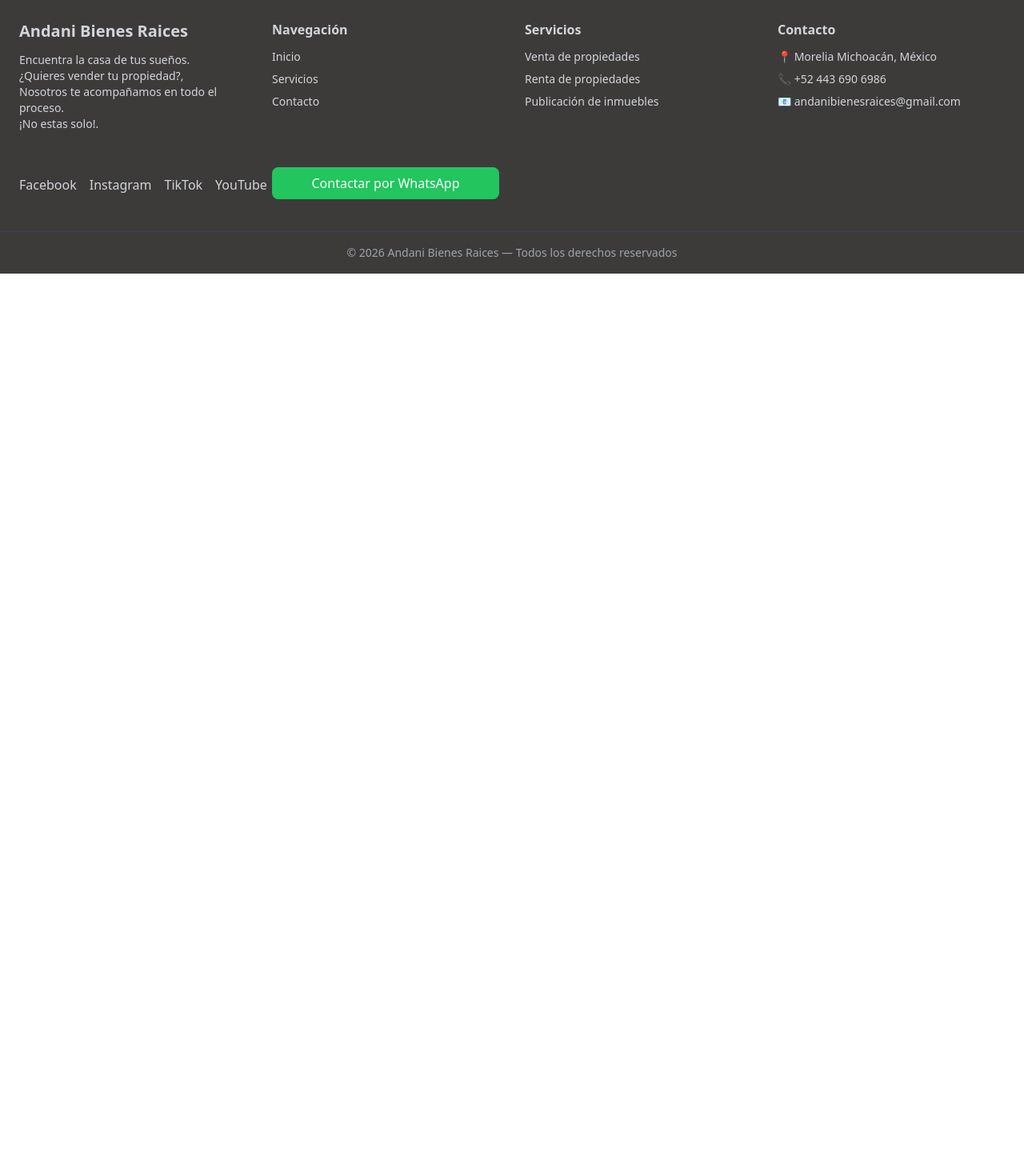
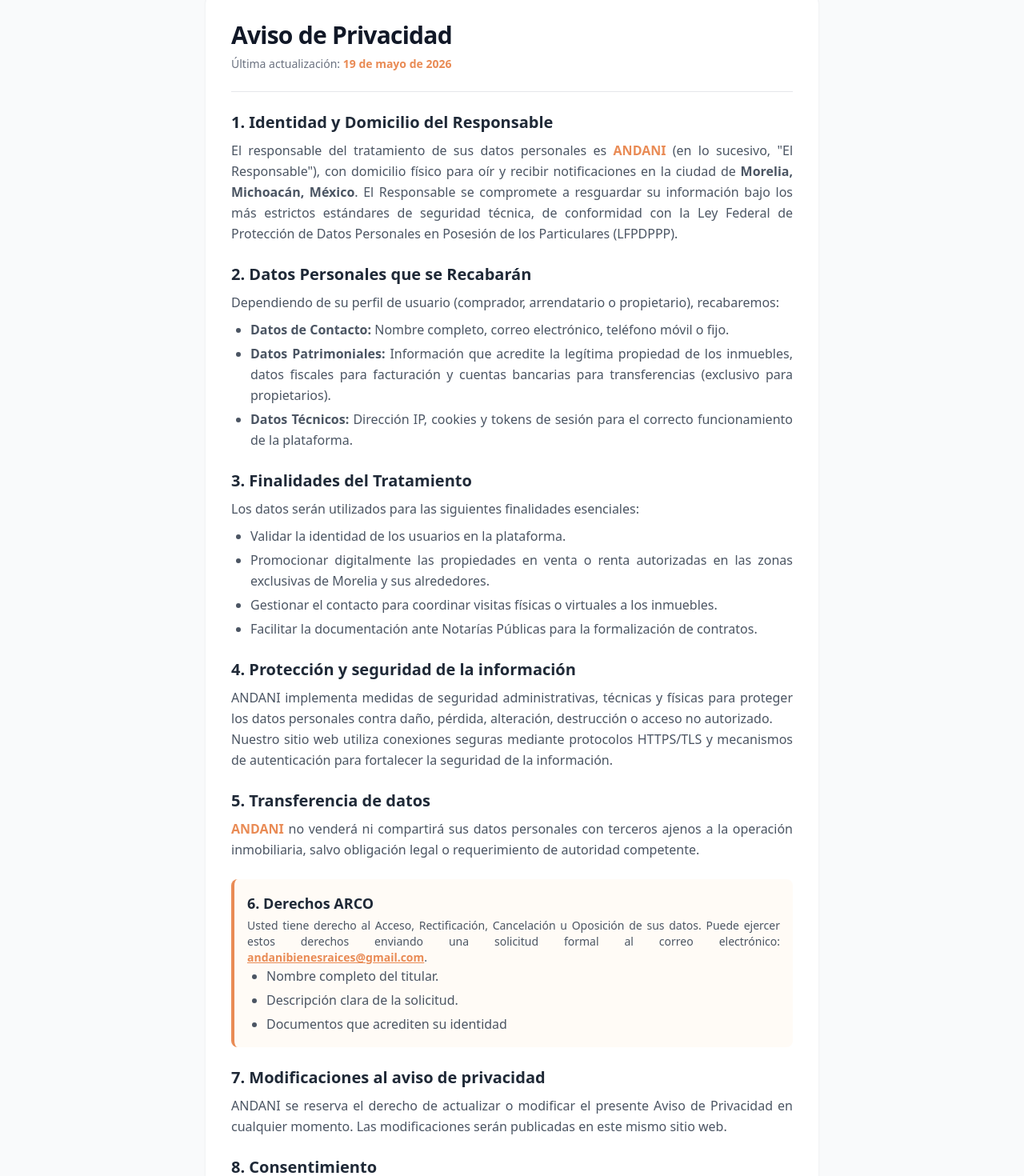
Before and after one commit to Ranulfo01/inmobiliaria-ANDANI, a React (Vite) app: page /PrivacyPolicy in a window 1280 px wide. Shown: the part 120-1590 px from the top of the page at 80% size. Before the commit the page ends 800 px from the top, so only its background shows below. Built offline with nearby package versions, Linux system fonts and the light colour scheme.

Commit message:
Aviso de Privacidad

```diff
--- a/src/App.tsx
+++ b/src/App.tsx
@@ -13,6 +13,7 @@
 import AdminContacts from "./pages/AdminContacts";
 import AdminRoute from "./routes/AdminRoute";
 import AdminProperties from "./pages/AdminProperties";
+import PoliticaPrivacidad from "./pages/Privacy";
 
 function App() {
   return (
@@ -27,6 +28,7 @@
         <Route path="/properties" element={<Properties />} />
         <Route path="/services" element={<Services />} />
         <Route path="/contact" element={<Contact />} />
+        <Route path="/PrivacyPolicy" element={<PoliticaPrivacidad />} />
 
         {/* ADMIN */}
         <Route
--- a/src/components/Footer.tsx
+++ b/src/components/Footer.tsx
@@ -44,7 +44,7 @@
           <h3 className="text-primary font-semibold mb-3">Contacto</h3>
           <ul className="space-y-2 text-sm">
             <li>📍 Morelia Michoacán, México</li>
-            <li>📞 +52 443 690 6986</li>
+            <li>📞 443 690 6986</li>
             <li>📧 andanibienesraices@gmail.com</li>
           </ul>
         </div>
@@ -66,6 +66,7 @@
       {/* LINEA INFERIOR */}
       <div className="border-t border-gray-700 text-center py-4 text-sm text-gray-400">
         © {new Date().getFullYear()} Andani Bienes Raices — Todos los derechos reservados
+        <Link to="PrivacyPolicy" className="hover:text-white"> Politica de Privacidad</Link>
       </div>
 
     </footer>
--- a/src/pages/Contact.tsx
+++ b/src/pages/Contact.tsx
@@ -125,8 +125,8 @@
 
           <div className="space-y-3 text-sm">
             <p>📍 Morelia, Michoacán</p>
-            <p>📞 443 328 8380</p>
-            <p>✉ contacto@andani.com</p>
+            <p>📞 443 690 6986</p>
+            <p>✉ andanibienesraices@gmail.com</p>
           </div>
         </div>
 
--- /dev/null
+++ b/src/pages/Privacy.tsx
@@ -0,0 +1,102 @@
+const fechaActualizacion = "19 de mayo de 2026";
+
+export default function PoliticaPrivacidad() {
+  return (
+    <div className="min-h-screen bg-gray-50 py-12 px-4 sm:px-6 lg:px-8">
+      <div className="max-w-3xl mx-auto bg-white p-8 rounded-xl shadow-sm border border-gray-100">
+
+        {/* Encabezado */}
+        <div className="border-b border-gray-200 pb-6 mb-6">
+          <h1 className="text-3xl font-bold text-gray-900 tracking-tight mb-2">
+            Aviso de Privacidad
+          </h1>
+          <p className="text-sm text-gray-500">
+            Última actualización: <span className="font-semibold" style={{ color: '#e98b55' }}>{fechaActualizacion}</span>
+          </p>
+        </div>
+
+        {/* Contenido */}
+        <div className="space-y-6 text-gray-600 leading-relaxed text-justify">
+
+          <section>
+            <h2 className="text-xl font-semibold text-gray-800 mb-2">1. Identidad y Domicilio del Responsable</h2>
+            <p>
+              El responsable del tratamiento de sus datos personales es <strong style={{ color: '#e98b55' }}>ANDANI</strong> (en lo sucesivo, "El Responsable"),
+              con domicilio físico para oír y recibir notificaciones en la ciudad de <strong>Morelia, Michoacán, México</strong>. El Responsable se compromete a resguardar su información
+              bajo los más estrictos estándares de seguridad técnica, de conformidad con la Ley Federal de Protección de Datos Personales en Posesión de los Particulares (LFPDPPP).
+            </p>
+          </section>
+
+          <section>
+            <h2 className="text-xl font-semibold text-gray-800 mb-2">2. Datos Personales que se Recabarán</h2>
+            <p className="mb-2">Dependiendo de su perfil de usuario (comprador, arrendatario o propietario), recabaremos:</p>
+            <ul className="list-disc pl-6 space-y-1">
+              <li><strong>Datos de Contacto:</strong> Nombre completo, correo electrónico, teléfono móvil o fijo.</li>
+              <li><strong>Datos Patrimoniales:</strong> Información que acredite la legítima propiedad de los inmuebles, datos fiscales para facturación y cuentas bancarias para transferencias (exclusivo para propietarios).</li>
+              <li><strong>Datos Técnicos:</strong> Dirección IP, cookies y tokens de sesión para el correcto funcionamiento de la plataforma.</li>
+            </ul>
+          </section>
+
+          <section>
+            <h2 className="text-xl font-semibold text-gray-800 mb-2">3. Finalidades del Tratamiento</h2>
+            <p className="mb-2">Los datos serán utilizados para las siguientes finalidades esenciales:</p>
+            <ul className="list-disc pl-6 space-y-1">
+              <li>Validar la identidad de los usuarios en la plataforma.</li>
+              <li>Promocionar digitalmente las propiedades en venta o renta autorizadas en las zonas exclusivas de Morelia y sus alrededores.</li>
+              <li>Gestionar el contacto para coordinar visitas físicas o virtuales a los inmuebles.</li>
+              <li>Facilitar la documentación ante Notarías Públicas para la formalización de contratos.</li>
+            </ul>
+          </section>
+
+          <section>
+            <h2 className="text-xl font-semibold text-gray-800 mb-2">4. Protección y seguridad de la información</h2>
+            <p>
+              ANDANI implementa medidas de seguridad administrativas, técnicas y
+              físicas para proteger los datos personales contra daño, pérdida, alteración, destrucción o acceso no autorizado. <br/>
+              Nuestro sitio web utiliza conexiones seguras mediante protocolos HTTPS/TLS y mecanismos de autenticación para
+              fortalecer la seguridad de la información.
+              </p>
+          </section>
+
+          <section>
+            <h2 className="text-xl font-semibold text-gray-800 mb-2">5. Transferencia de datos</h2>
+            <p>
+              <strong style={{ color: '#e98b55' }}>ANDANI</strong> no venderá ni compartirá sus datos personales con terceros ajenos a la operación inmobiliaria,
+              salvo obligación legal o requerimiento de autoridad competente.
+              </p>
+          </section>
+
+          <section className="bg-orange-50/50 p-4 rounded-lg border-l-4" style={{ borderColor: '#e98b55' }}>
+            <h2 className="text-lg font-semibold text-gray-800 mb-1">6. Derechos ARCO</h2>
+            <p className="text-sm">
+              Usted tiene derecho al Acceso, Rectificación, Cancelación u Oposición de sus datos. Puede ejercer estos derechos enviando una
+              solicitud formal al correo electrónico: <a href="mailto:andanibienesraices@gmail.com" className="font-semibold underline"
+              style={{ color: '#e98b55' }}>andanibienesraices@gmail.com</a>.
+            </p>
+            <ul className="list-disc pl-6 space-y-1">
+              <li>Nombre completo del titular.</li>
+              <li>Descripción clara de la solicitud.</li>
+              <li>Documentos que acrediten su identidad</li>
+            </ul>
+          </section>
+
+          <section>
+            <h2 className="text-xl font-semibold text-gray-800 mb-2">7. Modificaciones al aviso de privacidad</h2>
+            <p>
+             ANDANI se reserva el derecho de actualizar o modificar el presente Aviso de Privacidad en cualquier momento.
+             Las modificaciones serán publicadas en este mismo sitio web.
+              </p>
+          </section>
+
+           <section>
+            <h2 className="text-xl font-semibold text-gray-800 mb-2">8. Consentimiento</h2>
+            <p>
+             Al utilizar este sitio web, usted acepta los términos establecidos en el presente Aviso de Privacidad.
+              </p>
+          </section>
+
+        </div>
+      </div>
+    </div>
+  );
+}
--- a/src/pages/Properties.tsx
+++ b/src/pages/Properties.tsx
@@ -57,7 +57,7 @@
 
         <input
           type="text"
-          placeholder="Ciudad"
+          placeholder="Ubicación"
           className="border p-3 rounded text-black"
           value={city}
           onChange={(e) => setCity(e.target.value)}
```
